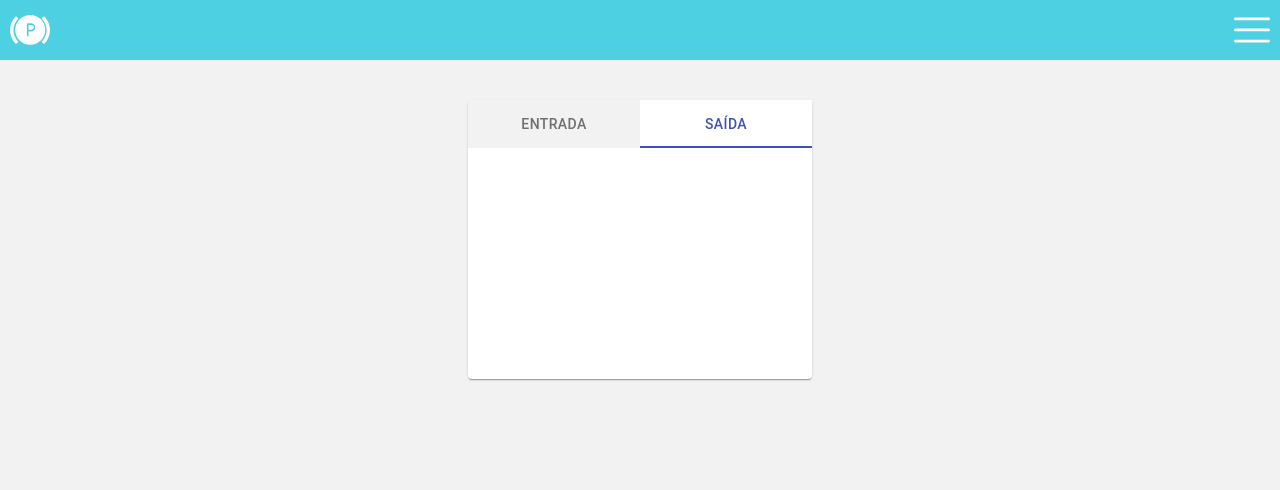
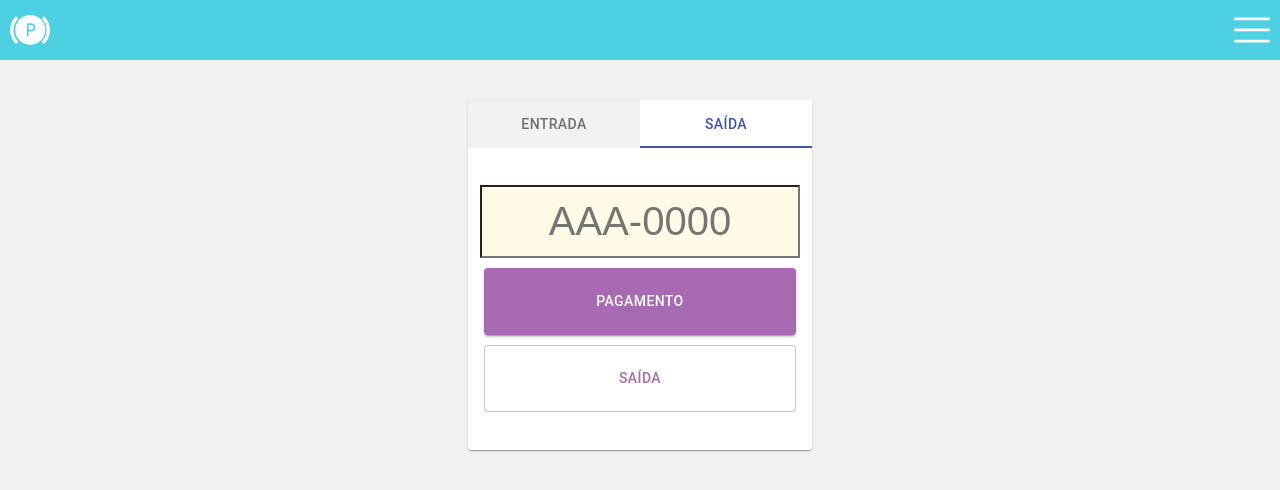
Before and after one commit to Emersonnunes6/testeparafuzo, a React (Create React App) app in the folder parafuzoapp/: page / in a window 1280 px wide. Both pictures are taken after a click on the tab "SAÍDA". Shown: the top 490 px of the page. Built offline with nearby package versions, Linux system fonts and the light colour scheme; no server answers.

Commit message:
estilizacao da pagina inicial

```diff
--- a/parafuzoapp/src/components/abas/abas.js
+++ b/parafuzoapp/src/components/abas/abas.js
@@ -3,12 +3,18 @@ import Paper from '@material-ui/core/Paper';
 import Tabs from '@material-ui/core/Tabs';
 import Tab from '@material-ui/core/Tab';
 import TextField from '@material-ui/core/TextField';
-import { DivForm, InputPlaca } from './style';
+import { DivForm, InputPlaca, DivSaida } from './style';
 import Button from '@material-ui/core/Button';
 
 export default function CenteredTabs() {
 
   const [value, setValue] = React.useState(0);
+
+  const tamanhoPaper = () => {
+      if(value === 0){
+        return '279px'
+    }else return '350px'
+  }
 
   const corEntrada = () => {
       if(value === 0){
@@ -37,6 +43,7 @@ export default function CenteredTabs() {
         style={{
           width: '312px',
           height: '67px',
+          margin: '5px',
           backgroundColor: '#28DD91',
           color: 'white'
       }}
@@ -45,7 +52,35 @@ export default function CenteredTabs() {
       </Button>
       </DivForm>
       )
-    }
+    }else return (
+      <DivSaida>
+        <InputPlaca
+          placeholder="AAA-0000"
+        />
+        <Button
+        style={{
+          width: '312px',
+          height: '67px',
+          margin: '5px',
+          backgroundColor: '#A769B2',
+          color: 'white'
+      }}
+      variant="contained"
+      >Pagamento
+      </Button>
+      <Button
+        style={{
+          width: '312px',
+          height: '67px',
+          margin: '5px',
+          backgroundColor: 'white',
+          color: '#A769B2'
+      }}
+      variant="outlined"
+      >Saída
+      </Button>
+      </DivSaida>
+    )
   }
 
   return (
@@ -53,7 +88,7 @@ export default function CenteredTabs() {
       style={{
         marginTop: '40px',
         width: '344px',
-        height: '279px'
+        height: tamanhoPaper()
       }}
     >
       <Tabs
--- a/parafuzoapp/src/components/abas/style.js
+++ b/parafuzoapp/src/components/abas/style.js
@@ -13,11 +13,19 @@ export const DivForm = styled.div`
     height: 210px;
 `
 
+export const DivSaida = styled.div`
+    display: flex;
+    flex-direction: column;
+    justify-content: center;
+    align-items: center;
+    height: 300px;
+`
+
 export const InputPlaca = styled.input`
     height: 67px;
     width: 312px;
     text-align: center;
     background-color: #FFFBE6;
     font-size: 40px;
-    margin: 10px;
+    margin: 5px;
 `
--- a/parafuzoapp/src/globalState/globalState.js
+++ b/parafuzoapp/src/globalState/globalState.js
@@ -1,9 +1,25 @@
 import React from 'react'
 import GlobalStateContext from './globalStateContext'
+import axios from 'axios'
 
 const GlobalState = (props) => {
 
-    const data = {}
+    const entradaEstacionamento = () => {
+        const body = {
+            'plate': 'AAA-2222'
+        }
+
+        axios.post('https://parking-lot-to-pfz.herokuapp.com/parking', body)
+        .then((res) => {
+            console.log(res)
+        }).catch((err) => {
+            console.log(err)
+        })
+    }
+
+    const requests = {entradaEstacionamento}
+
+    const data = {requests}
 
     return(
         <GlobalStateContext.Provider value={data}>
--- a/parafuzoapp/src/pages/paginaInicial/paginaInicial.js
+++ b/parafuzoapp/src/pages/paginaInicial/paginaInicial.js
@@ -1,9 +1,15 @@
+import {useContext} from 'react'
 import { DivPrincipal, Header, ImgLogo, ImgMenu } from "./styles"
 import logo from '../../components/img/avatar_white.svg'
 import menu from '../../components/img/menu.svg'
 import CenteredTabs from "../../components/abas/abas"
+import GlobalStateContext from '../../globalState/globalStateContext'
 
 const PaginaInicial = () => {
+    const { requests } = useContext(GlobalStateContext)
+
+    requests.entradaEstacionamento()
+
     return (
         <div>
             <Header>
```
Also changed, not shown: parafuzoapp/src/components/img/loading.svg (added).
